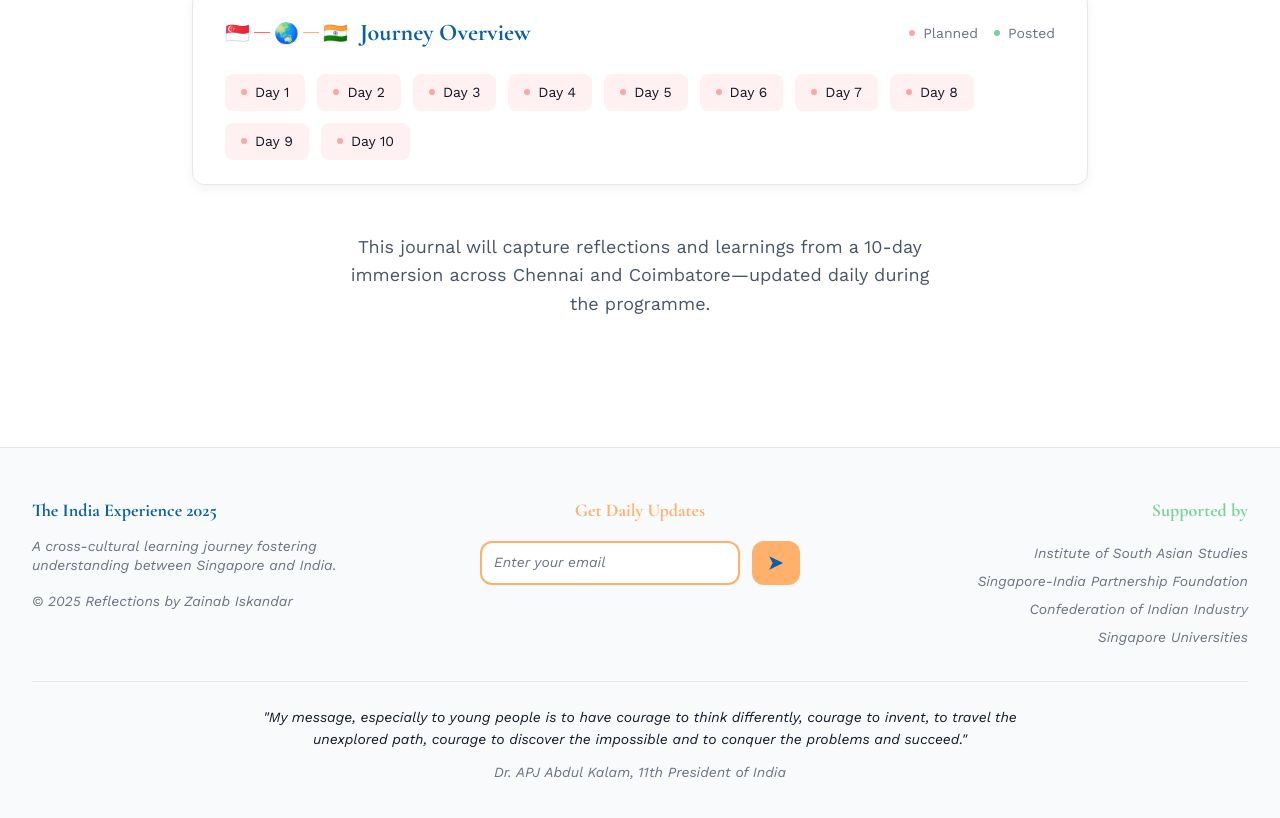
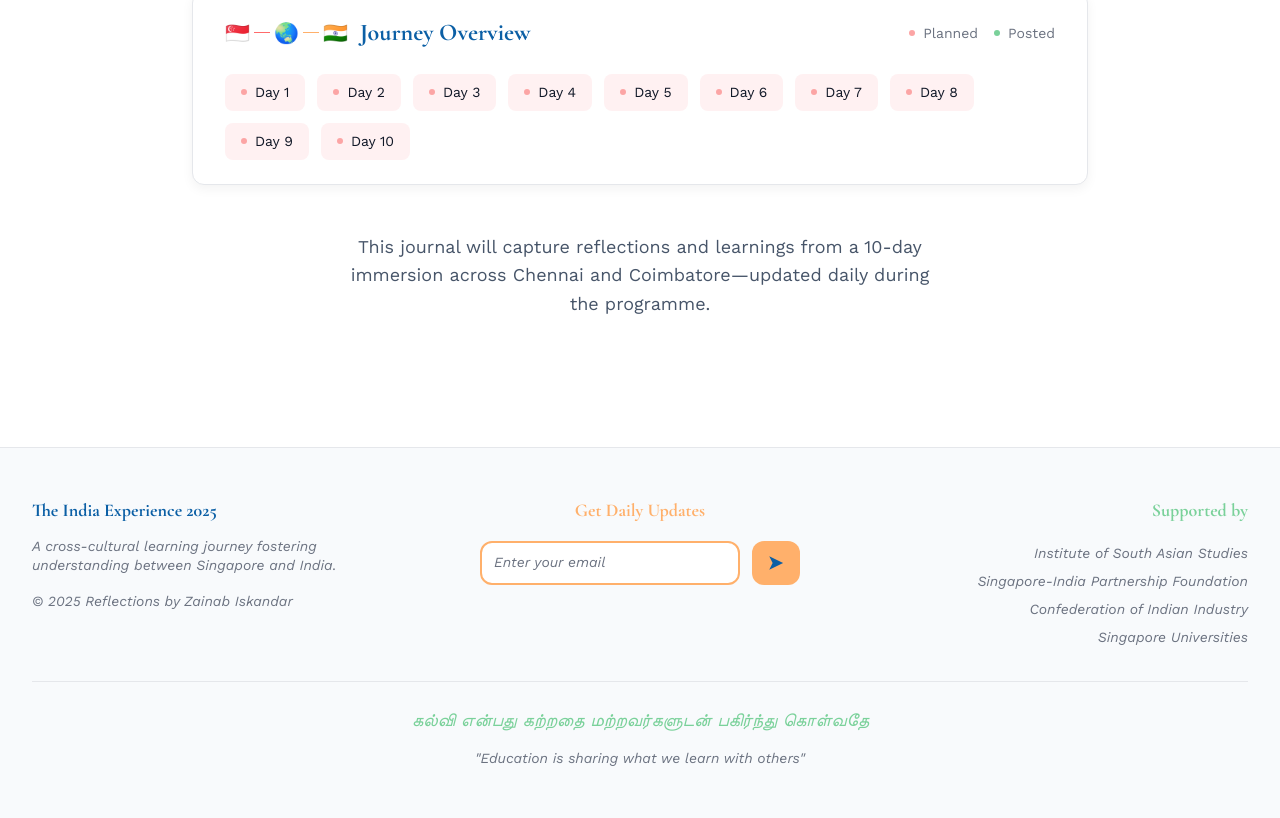
Before and after one commit to zainabiskandar/India2025, a React app in the folder src/: page / in a window 1280 px wide. Shown: the part 857-1675 px from the top of the page. Built offline with nearby package versions, Linux system fonts and the light colour scheme; the HTML template or start-up script is replaced by a standard one.

Commit message:
Updated Footer.tsx

```diff
--- a/src/components/layout/Footer.tsx
+++ b/src/components/layout/Footer.tsx
@@ -129,11 +129,11 @@ export function Footer({ onNavigate }: FooterProps = {}) {
 
         {/* Inspirational Quote */}
         <div className="text-center py-6 border-t" style={{ borderColor: 'var(--border)' }}>
-          <p className="small mb-3" style={{ color: 'var(--text)', fontStyle: 'italic', lineHeight: '1.6', maxWidth: '800px', margin: '0 auto 12px' }}>
-            "My message, especially to young people is to have courage to think differently, courage to invent, to travel the unexplored path, courage to discover the impossible and to conquer the problems and succeed."
+          <p className="mb-3" style={{ color: 'var(--green)', fontStyle: 'italic', lineHeight: '1.6', maxWidth: '800px', margin: '0 auto 12px', fontSize: 'clamp(14px, 2vw, 18px)' }}>
+            கல்வி என்பது கற்றதை மற்றவர்களுடன் பகிர்ந்து கொள்வதே
           </p>
-          <p className="small" style={{ color: 'var(--muted)', fontWeight: '500' }}>
-            Dr. APJ Abdul Kalam, 11th President of India
+          <p className="small" style={{ color: 'var(--muted)', fontStyle: 'italic', lineHeight: '1.6', maxWidth: '800px', margin: '0 auto' }}>
+            "Education is sharing what we learn with others"
           </p>
         </div>
       </div>
```
